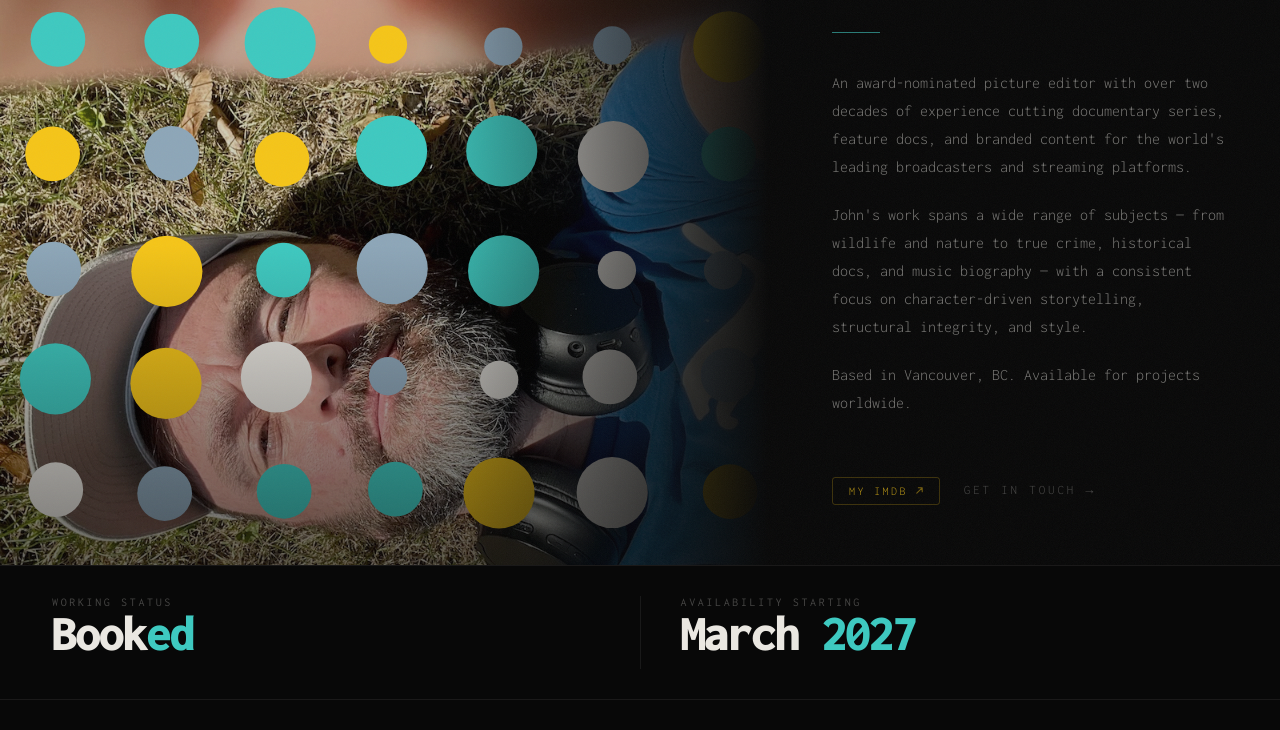
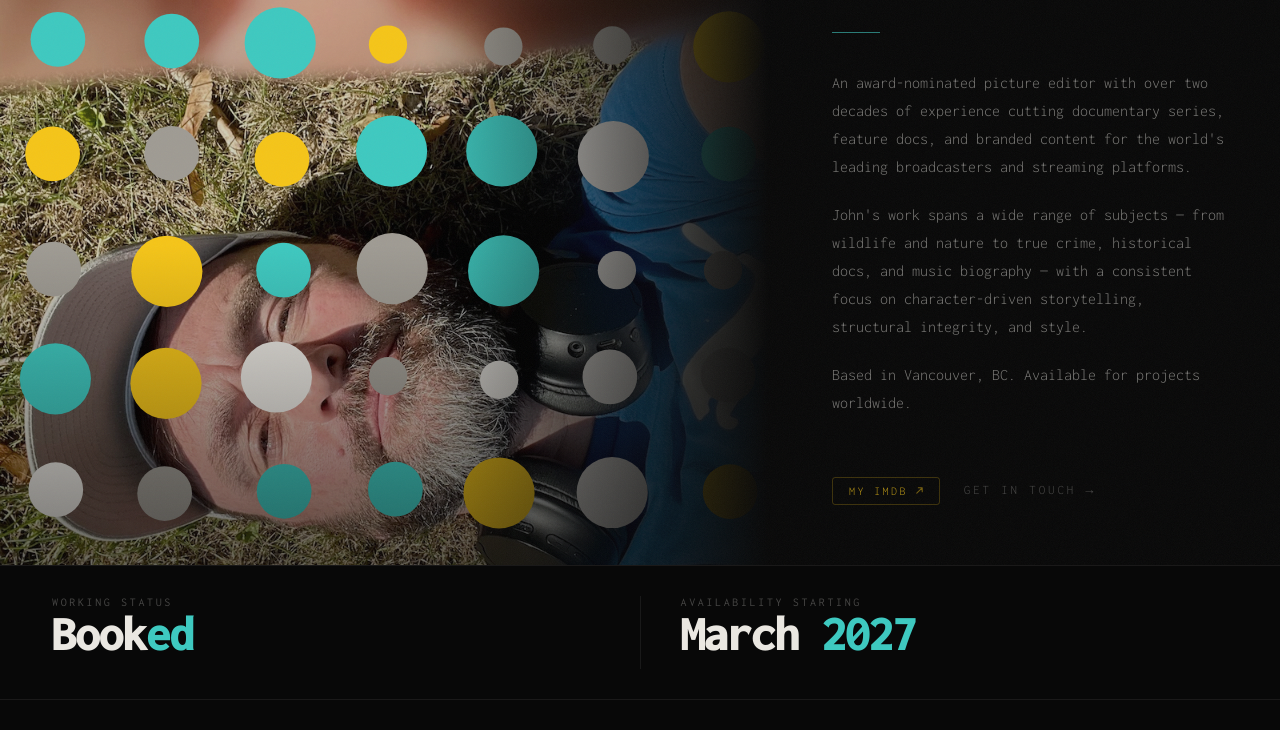
Before and after one commit to tinypalace72/jadams_website_2026, a website: page about.html in a window 1280 px wide. Shown: the part 235-965 px from the top of the page. Drawn offline with Linux system fonts and the light colour scheme; a web font is replaced by a local one.

Commit message:
Match dot grey hue to body text color
Replace the cool blue-grey (#8da6b8) with a warm grey (#9f9b93) that
shares the ~40 degree hue and low saturation of the body text color
instead of clashing with it.

Co-Authored-By: Claude Sonnet 5 <noreply@anthropic.com>

```diff
--- a/about.html
+++ b/about.html
@@ -989,7 +989,7 @@
       if (!wrap || !canvas || !nameEl) return;
 
       const ctx = canvas.getContext('2d');
-      const palette = ['#3ec9c0', '#F5C518', '#8da6b8', '#eae7e1'];
+      const palette = ['#3ec9c0', '#F5C518', '#9f9b93', '#eae7e1'];
       const reduceMotion = window.matchMedia('(prefers-reduced-motion: reduce)').matches;
       const revealRadius = 300; // (spotlight diameter)
 
```
